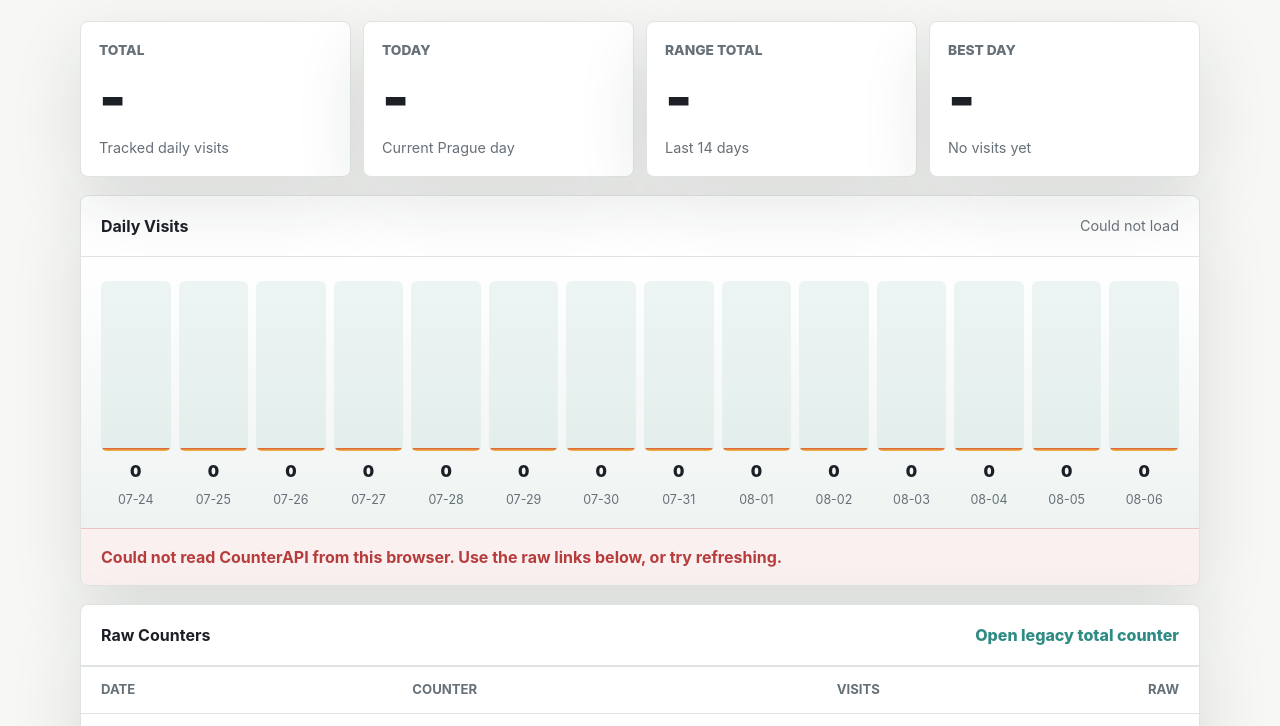
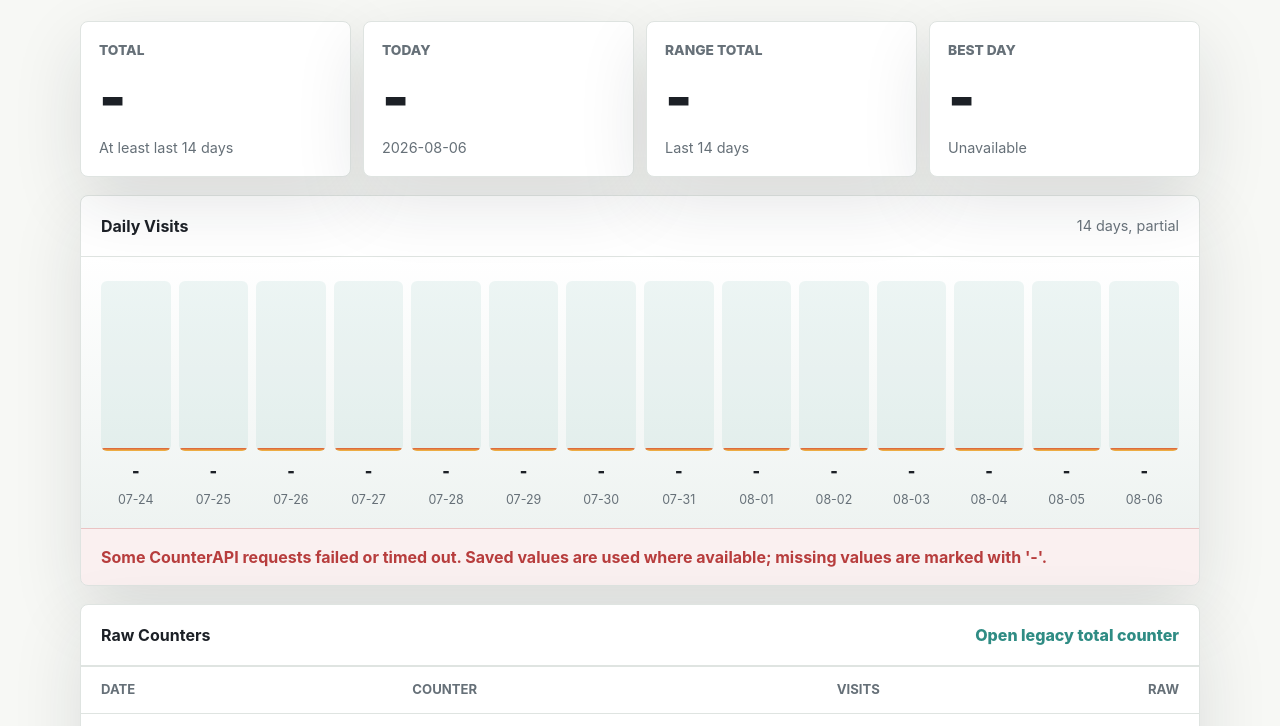
Before and after one commit to antonincharvat/fibich-web, a website: page stats.html in a window 1280 px wide. Shown: the part 210-936 px from the top of the page. Drawn offline with Linux system fonts and the light colour scheme; no server answers.

Commit message:
Stats page fix

```diff
--- a/stats.html
+++ b/stats.html
@@ -399,8 +399,11 @@
     <script>
       const namespace = "antonincharvat";
       const counterName = "fibich";
-      const statsStartDate = "2026-07-01";
       const apiBase = "https://api.counterapi.dev/v1";
+      const cacheKey = `${counterName}:stats-cache:v3`;
+      const cacheMaxAgeMs = 10 * 60 * 1000;
+      const requestTimeoutMs = 7000;
+      const maxConcurrentRequests = 4;
 
       const elements = {
         range: document.getElementById("range"),
@@ -454,22 +457,61 @@
         return formatPragueDay(date);
       };
 
-      const daysBetween = (start, end) => {
-        const days = [];
-        let day = start;
+      const currentTime = () => Date.now();
 
-        while (day <= end && days.length < 5000) {
-          days.push(day);
-          day = addDays(day, 1);
+      const readCache = () => {
+        try {
+          const parsed = JSON.parse(window.localStorage.getItem(cacheKey));
+
+          if (parsed && parsed.counters && typeof parsed.counters === "object") {
+            return parsed;
+          }
+        } catch (_) {
+          // Stats should still load when local storage is unavailable.
         }
 
-        return days;
+        return { counters: {} };
       };
 
-      const getCounter = async (name) => {
+      const writeCache = (cache) => {
+        try {
+          window.localStorage.setItem(cacheKey, JSON.stringify(cache));
+        } catch (_) {
+          // Stats should still load when local storage is unavailable.
+        }
+      };
+
+      const cachedCounter = (cache, name) => {
+        const entry = cache.counters[name];
+
+        if (!entry || !Number.isFinite(entry.count)) {
+          return null;
+        }
+
+        return entry;
+      };
+
+      const saveCounter = (cache, name, count) => {
+        const cached = cachedCounter(cache, name);
+        const safeCount = Math.max(cached ? cached.count : 0, count);
+
+        cache.counters[name] = {
+          count: safeCount,
+          updatedAt: currentTime(),
+        };
+
+        return safeCount;
+      };
+
+      const fetchCounter = async (name) => {
+        const controller = new AbortController();
+        const timeout = window.setTimeout(() => controller.abort(), requestTimeoutMs);
+
+        try {
           const response = await fetch(counterUrl(name), {
             method: "GET",
-          cache: "no-store",
+            cache: "reload",
+            signal: controller.signal,
           });
 
           if (response.status === 400 || response.status === 404) {
@@ -480,11 +522,84 @@
             throw new Error(`CounterAPI returned ${response.status} for ${name}`);
           }
 
-        return response.json();
+          const data = await response.json();
+
+          return { name, count: Number(data.count) || 0 };
+        } finally {
+          window.clearTimeout(timeout);
+        }
+      };
+
+      const getCounter = async (cache, name) => {
+        const cached = cachedCounter(cache, name);
+
+        if (cached && currentTime() - cached.updatedAt < cacheMaxAgeMs) {
+          return {
+            name,
+            count: cached.count,
+            cached: true,
+          };
+        }
+
+        try {
+          const fresh = await fetchCounter(name);
+          const count = saveCounter(cache, name, fresh.count);
+
+          return {
+            name,
+            count,
+            fresh: true,
+            missing: fresh.missing,
+            staleResponse: count > fresh.count,
+          };
+        } catch (error) {
+          if (cached) {
+            return {
+              name,
+              count: cached.count,
+              cached: true,
+              error,
+            };
+          }
+
+          return {
+            name,
+            count: null,
+            error,
+          };
+        }
+      };
+
+      const mapWithConcurrency = async (items, limit, mapper) => {
+        const results = new Array(items.length);
+        let index = 0;
+
+        const workers = Array.from({ length: Math.min(limit, items.length) }, async () => {
+          while (index < items.length) {
+            const current = index;
+            index += 1;
+            results[current] = await mapper(items[current], current);
+          }
+        });
+
+        await Promise.all(workers);
+
+        return results;
+      };
+
+      const isKnownCount = (value) => Number.isFinite(value);
+
+      const sumKnownCounts = (days) => {
+        return days.reduce((sum, day) => {
+          return sum + (isKnownCount(day.count) ? day.count : 0);
+        }, 0);
       };
 
       const renderChart = (days) => {
-        const max = Math.max(1, ...days.map((day) => day.count));
+        const max = Math.max(
+          1,
+          ...days.map((day) => (isKnownCount(day.count) ? day.count : 0))
+        );
 
         elements.chart.style.setProperty("--days", days.length);
         elements.chart.replaceChildren(
@@ -501,11 +616,15 @@
             count.className = "bar-count";
             date.className = "bar-date";
 
-            bar.style.height = `${Math.max(2, (day.count / max) * 100)}%`;
-            count.textContent = day.count;
+            const knownCount = isKnownCount(day.count) ? day.count : 0;
+
+            bar.style.height = `${Math.max(2, (knownCount / max) * 100)}%`;
+            count.textContent = isKnownCount(day.count) ? day.count : "-";
             date.textContent = day.date.slice(5);
 
-            track.title = `${day.date}: ${day.count}`;
+            track.title = isKnownCount(day.count)
+              ? `${day.date}: ${day.count}`
+              : `${day.date}: unavailable`;
             track.append(bar);
             wrap.append(track, count, date);
 
@@ -527,7 +646,7 @@
             date.textContent = day.date;
             counter.textContent = day.counter;
             visits.className = "count";
-            visits.textContent = day.count;
+            visits.textContent = isKnownCount(day.count) ? day.count : "-";
             link.className = "raw-link";
             link.href = counterUrl(day.counter);
             link.target = "_blank";
@@ -543,78 +662,79 @@
 
       const loadStats = async () => {
         const range = Number(elements.range.value);
+        const cache = readCache();
         const dates = recentDays(range);
         const today = dates[dates.length - 1];
-        const trackedDates = daysBetween(statsStartDate, today);
-        const requestedDates = Array.from(new Set([
-          ...trackedDates,
-          ...dates.filter((date) => date >= statsStartDate),
-        ]));
 
         elements.error.hidden = true;
         elements.chartStatus.textContent = "Loading...";
         elements.refresh.disabled = true;
         elements.totalLink.href = counterUrl(counterName);
 
-        try {
-          const dailyCounters = await Promise.all(
-            requestedDates.map((date) => getCounter(`${counterName}-${date}`))
-          );
-          const countsByDate = new Map(
-            requestedDates.map((date, index) => [
-              date,
-              Number(dailyCounters[index].count) || 0,
-            ])
-          );
+        const [totalCounter, dailyCounters] = await Promise.all([
+          getCounter(cache, counterName),
+          mapWithConcurrency(dates, maxConcurrentRequests, (date) => {
+            return getCounter(cache, `${counterName}-${date}`);
+          }),
+        ]);
 
-          const trackedDays = trackedDates.map((date) => ({
+        writeCache(cache);
+
+        const days = dates.map((date, index) => ({
           date,
           counter: `${counterName}-${date}`,
-            count: countsByDate.get(date) || 0,
+          count: dailyCounters[index].count,
         }));
-          const days = dates.map((date) => ({
-            date,
-            counter: `${counterName}-${date}`,
-            count: countsByDate.get(date) || 0,
-          }));
-          const total = trackedDays.reduce((sum, day) => sum + day.count, 0);
-          const rangeTotal = days.reduce((sum, day) => sum + day.count, 0);
-          const best = days.reduce((winner, day) => {
-            return day.count > winner.count ? day : winner;
-          }, days[0]);
+        const rangeTotal = sumKnownCounts(days);
+        const rangeHasUnknown = days.some((day) => !isKnownCount(day.count));
+        const knownDays = days.filter((day) => isKnownCount(day.count));
+        const best = knownDays.reduce((winner, day) => {
+          return !winner || day.count > winner.count ? day : winner;
+        }, null);
+        const totalCandidates = [
+          isKnownCount(totalCounter.count) ? totalCounter.count : null,
+          knownDays.length ? rangeTotal : null,
+        ].filter(isKnownCount);
+        const total = totalCandidates.length ? Math.max(...totalCandidates) : null;
+        const allCounters = [totalCounter, ...dailyCounters];
+        const problemCount = allCounters.filter((counter) => counter.error).length;
+        const cachedCount = allCounters.filter((counter) => counter.cached).length;
+        const staleCount = allCounters.filter((counter) => counter.staleResponse).length;
+        const currentDate = new Date().toLocaleString();
 
-          elements.total.textContent = total;
-          elements.totalNote.textContent = `Since ${statsStartDate}`;
-          elements.today.textContent = days[days.length - 1].count;
+        elements.total.textContent = isKnownCount(total) ? total : "-";
+        elements.totalNote.textContent =
+          isKnownCount(totalCounter.count) && totalCounter.count >= rangeTotal
+            ? "Lifetime counter"
+            : `At least last ${range} days`;
+        elements.today.textContent = isKnownCount(days[days.length - 1].count)
+          ? days[days.length - 1].count
+          : "-";
         elements.todayDate.textContent = today;
-          elements.rangeTotal.textContent = rangeTotal;
+        elements.rangeTotal.textContent =
+          rangeHasUnknown && !knownDays.length
+            ? "-"
+            : rangeHasUnknown
+              ? `${rangeTotal}+`
+              : rangeTotal;
         elements.rangeNote.textContent = `Last ${range} days`;
-          elements.bestDay.textContent = best.count;
-          elements.bestDayDate.textContent = best.date;
-          elements.updated.textContent = `Updated ${new Date().toLocaleString()}`;
-          elements.chartStatus.textContent = `${range} days`;
+        elements.bestDay.textContent = best ? best.count : "-";
+        elements.bestDayDate.textContent = best ? best.date : "Unavailable";
+        elements.updated.textContent = cachedCount
+          ? `Updated ${currentDate} with saved values`
+          : `Updated ${currentDate}`;
+        elements.chartStatus.textContent = problemCount ? `${range} days, partial` : `${range} days`;
+
+        if (problemCount || staleCount) {
+          elements.error.hidden = false;
+          elements.error.textContent = problemCount
+            ? "Some CounterAPI requests failed or timed out. Saved values are used where available; missing values are marked with '-'."
+            : "CounterAPI returned older values for some counters. The page kept the last higher saved values.";
+        }
 
         renderChart(days);
         renderRows(days);
-        } catch (error) {
-          elements.chartStatus.textContent = "Could not load";
-          elements.error.hidden = false;
-          elements.error.textContent =
-            "Could not read CounterAPI from this browser. Use the raw links below, or try refreshing.";
-          elements.updated.textContent = "Stats unavailable";
-          renderChart(dates.map((date) => ({
-            date,
-            counter: `${counterName}-${date}`,
-            count: 0,
-          })));
-          renderRows(dates.map((date) => ({
-            date,
-            counter: `${counterName}-${date}`,
-            count: "-",
-          })));
-        } finally {
         elements.refresh.disabled = false;
-        }
       };
 
       elements.range.addEventListener("change", loadStats);
```
Lines whose indentation alone changed are shown as unchanged.
